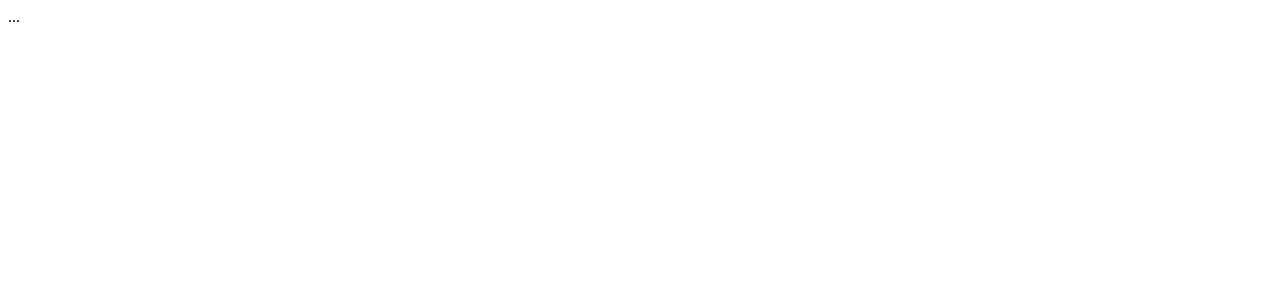
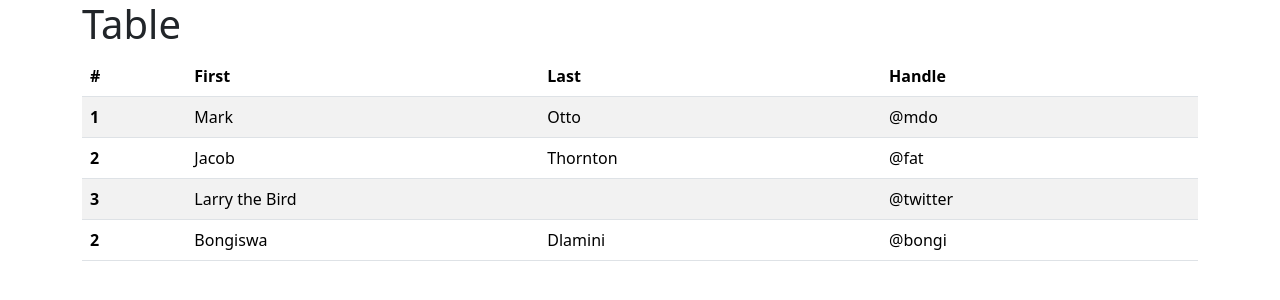
Before and after one commit to dlam0006/HW-1, a plain HTML site: page table.html in a window 1280 px wide. Drawn offline with nearby package versions, Linux system fonts and the light colour scheme.

Commit message:
Update table.html

```diff
--- a/table.html
+++ b/table.html
@@ -1,5 +1,52 @@
+<!doctype html>
+<html lang="en">
+  <head>
+    <meta charset="utf-8">
+    <meta name="viewport" content="width=device-width, initial-scale=1">
+    <title>Bootstrap demo</title>
+    <link href="https://cdn.jsdelivr.net/npm/bootstrap@5.3.1/dist/css/bootstrap.min.css" rel="stylesheet" integrity="sha384-4bw+/aepP/YC94hEpVNVgiZdgIC5+VKNBQNGCHeKRQN+PtmoHDEXuppvnDJzQIu9" crossorigin="anonymous">
+  </head>
+  <body>
+    <div class="container">
+    <h1>Table</h1>
 
+      <table class="table table-striped">
+  <thead>
+    <tr>
+      <th scope="col">#</th>
+      <th scope="col">First</th>
+      <th scope="col">Last</th>
+      <th scope="col">Handle</th>
+    </tr>
+  </thead>
+  <tbody>
+    <tr>
+      <th scope="row">1</th>
+      <td>Mark</td>
+      <td>Otto</td>
+      <td>@mdo</td>
+    </tr>
+    <tr>
+      <th scope="row">2</th>
+      <td>Jacob</td>
+      <td>Thornton</td>
+      <td>@fat</td>
+    </tr>
+    <tr>
+      <th scope="row">3</th>
+      <td colspan="2">Larry the Bird</td>
+      <td>@twitter</td>
+    </tr>
+    <tr>
+      <th scope="row">2</th>
+      <td>Bongiswa</td>
+      <td>Dlamini</td>
+      <td>@bongi</td>
+    </tr>
+  </tbody>
+</table>
+    </div>
 
-<table class="table table-striped">
-  ...
-</table>
+    <script src="https://cdn.jsdelivr.net/npm/bootstrap@5.3.1/dist/js/bootstrap.bundle.min.js" integrity="sha384-HwwvtgBNo3bZJJLYd8oVXjrBZt8cqVSpeBNS5n7C8IVInixGAoxmnlMuBnhbgrkm" crossorigin="anonymous"></script>
+  </body>
+</html>
```
